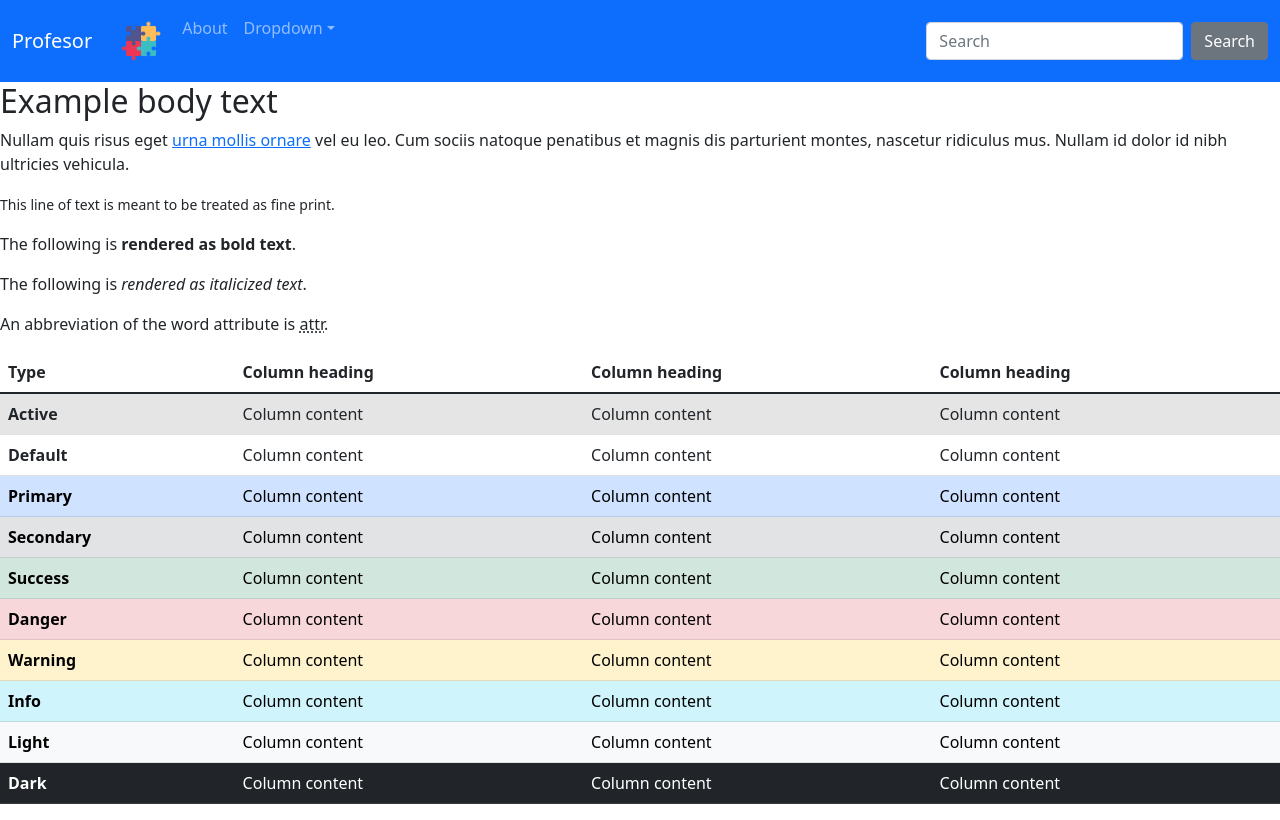
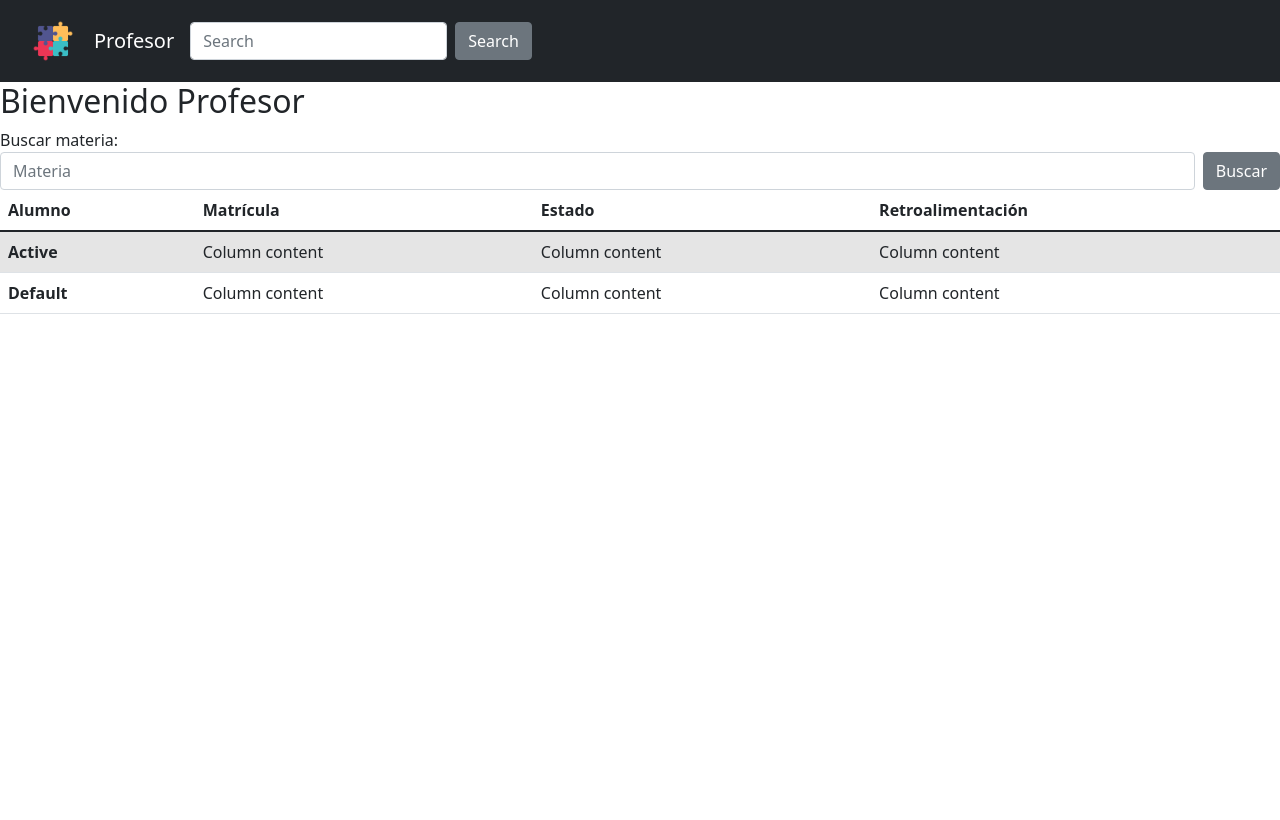
Before and after one commit to jtberra/kinderbuapo, a PHP site: page /xampp/interfaz_profesor.php in a window 1280 px wide. After the commit the page ends 314 px from the top, so only its background shows below. Run offline with PHP 8.4, Linux system fonts and the light colour scheme.

Commit message:
Update interfaz_profesor.php

```diff
--- a/interfaz_profesor.php
+++ b/interfaz_profesor.php
@@ -6,35 +6,19 @@
 
 
     <head>
-    <nav class="navbar navbar-expand-lg navbar-dark bg-primary">
+    <nav class="navbar navbar-expand-lg navbar-dark bg-dark">
   <div class="container-fluid">
+
+  <a class="nav-link active" href="http://localhost/xampp/kinderbuapo/"><img src="imagenes\20211025_001342915_iOS.png" height="50" width="50" >
+          <span class="visually-hidden">(current)</span>
+
     <a class="navbar-brand" href="#">Profesor</a>
     <button class="navbar-toggler" type="button" data-bs-toggle="collapse" data-bs-target="#navbarColor01" aria-controls="navbarColor01" aria-expanded="false" aria-label="Toggle navigation">
       <span class="navbar-toggler-icon"></span>
     </button>
 
     <div class="collapse navbar-collapse" id="navbarColor01">
-      <ul class="navbar-nav me-auto">
-        <li class="nav-item">
 
-          <a class="nav-link active" href="#"><img src="imagenes\20211025_001342915_iOS.png" height="50" width="50" >
-          <span class="visually-hidden">(current)</span>
-          </a>
-        </li>
-        <li class="nav-item">
-          <a class="nav-link" href="#">About</a>
-        </li>
-        <li class="nav-item dropdown">
-          <a class="nav-link dropdown-toggle" data-bs-toggle="dropdown" href="#" role="button" aria-haspopup="true" aria-expanded="false">Dropdown</a>
-          <div class="dropdown-menu">
-            <a class="dropdown-item" href="#">Action</a>
-            <a class="dropdown-item" href="#">Another action</a>
-            <a class="dropdown-item" href="#">Something else here</a>
-            <div class="dropdown-divider"></div>
-            <a class="dropdown-item" href="#">Separated link</a>
-          </div>
-        </li>
-      </ul>
       <form class="d-flex">
         <input class="form-control me-sm-2" type="text" placeholder="Search">
         <button class="btn btn-secondary my-2 my-sm-0" type="submit">Search</button>
@@ -45,23 +29,24 @@
     </head>
     <body>
 
-    <h2>Example body text</h2>
-<p>Nullam quis risus eget <a href="#">urna mollis ornare</a> vel eu leo. Cum sociis natoque penatibus et magnis dis parturient montes, nascetur ridiculus mus. Nullam id dolor id nibh ultricies vehicula.</p>
-<p><small>This line of text is meant to be treated as fine print.</small></p>
-<p>The following is <strong>rendered as bold text</strong>.</p>
-<p>The following is <em>rendered as italicized text</em>.</p>
-<p>An abbreviation of the word attribute is <abbr title="attribute">attr</abbr>.</p>
+    <h2>Bienvenido Profesor</h2>
 
 
+    <a>Buscar materia: </a>
+     <form class="d-flex">
+       <input class="form-control me-sm-2" type="text" placeholder="Materia">
+       <button class="btn btn-secondary my-2 my-sm-0" type="submit">Buscar</button>
+     </form>
+   </div>
 
 
     <table class="table table-hover">
   <thead>
     <tr>
-      <th scope="col">Type</th>
-      <th scope="col">Column heading</th>
-      <th scope="col">Column heading</th>
-      <th scope="col">Column heading</th>
+      <th scope="col">Alumno</th>
+      <th scope="col">Matrícula</th>
+      <th scope="col">Estado</th>
+      <th scope="col">Retroalimentación</th>
     </tr>
   </thead>
   <tbody>
@@ -77,54 +62,6 @@
       <td>Column content</td>
       <td>Column content</td>
     </tr>
-    <tr class="table-primary">
-      <th scope="row">Primary</th>
-      <td>Column content</td>
-      <td>Column content</td>
-      <td>Column content</td>
-    </tr>
-    <tr class="table-secondary">
-      <th scope="row">Secondary</th>
-      <td>Column content</td>
-      <td>Column content</td>
-      <td>Column content</td>
-    </tr>
-    <tr class="table-success">
-      <th scope="row">Success</th>
-      <td>Column content</td>
-      <td>Column content</td>
-      <td>Column content</td>
-    </tr>
-    <tr class="table-danger">
-      <th scope="row">Danger</th>
-      <td>Column content</td>
-      <td>Column content</td>
-      <td>Column content</td>
-    </tr>
-    <tr class="table-warning">
-      <th scope="row">Warning</th>
-      <td>Column content</td>
-      <td>Column content</td>
-      <td>Column content</td>
-    </tr>
-    <tr class="table-info">
-      <th scope="row">Info</th>
-      <td>Column content</td>
-      <td>Column content</td>
-      <td>Column content</td>
-    </tr>
-    <tr class="table-light">
-      <th scope="row">Light</th>
-      <td>Column content</td>
-      <td>Column content</td>
-      <td>Column content</td>
-    </tr>
-    <tr class="table-dark">
-      <th scope="row">Dark</th>
-      <td>Column content</td>
-      <td>Column content</td>
-      <td>Column content</td>
-    </tr>
   </tbody>
 </table>
     </body>
```
